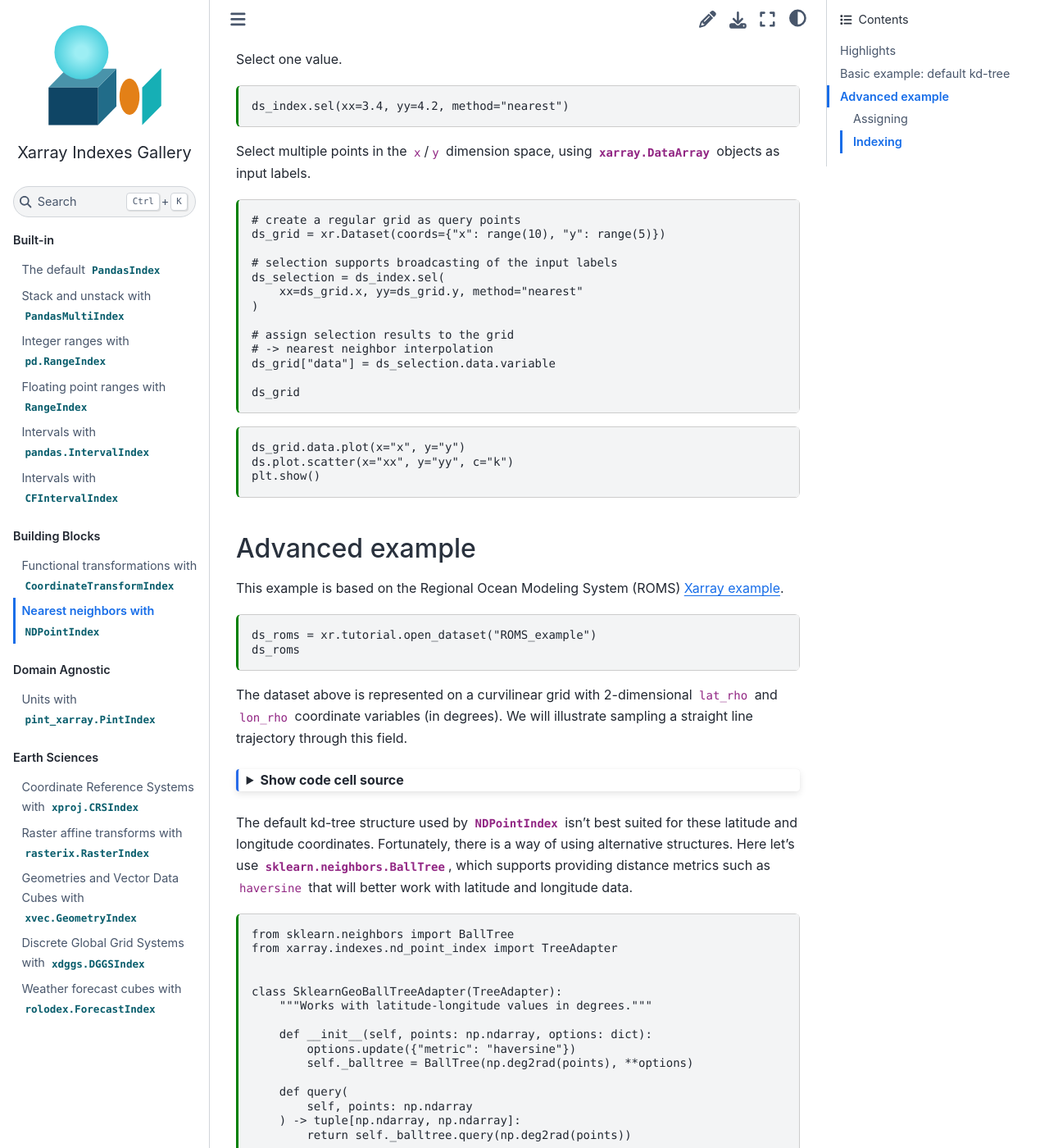
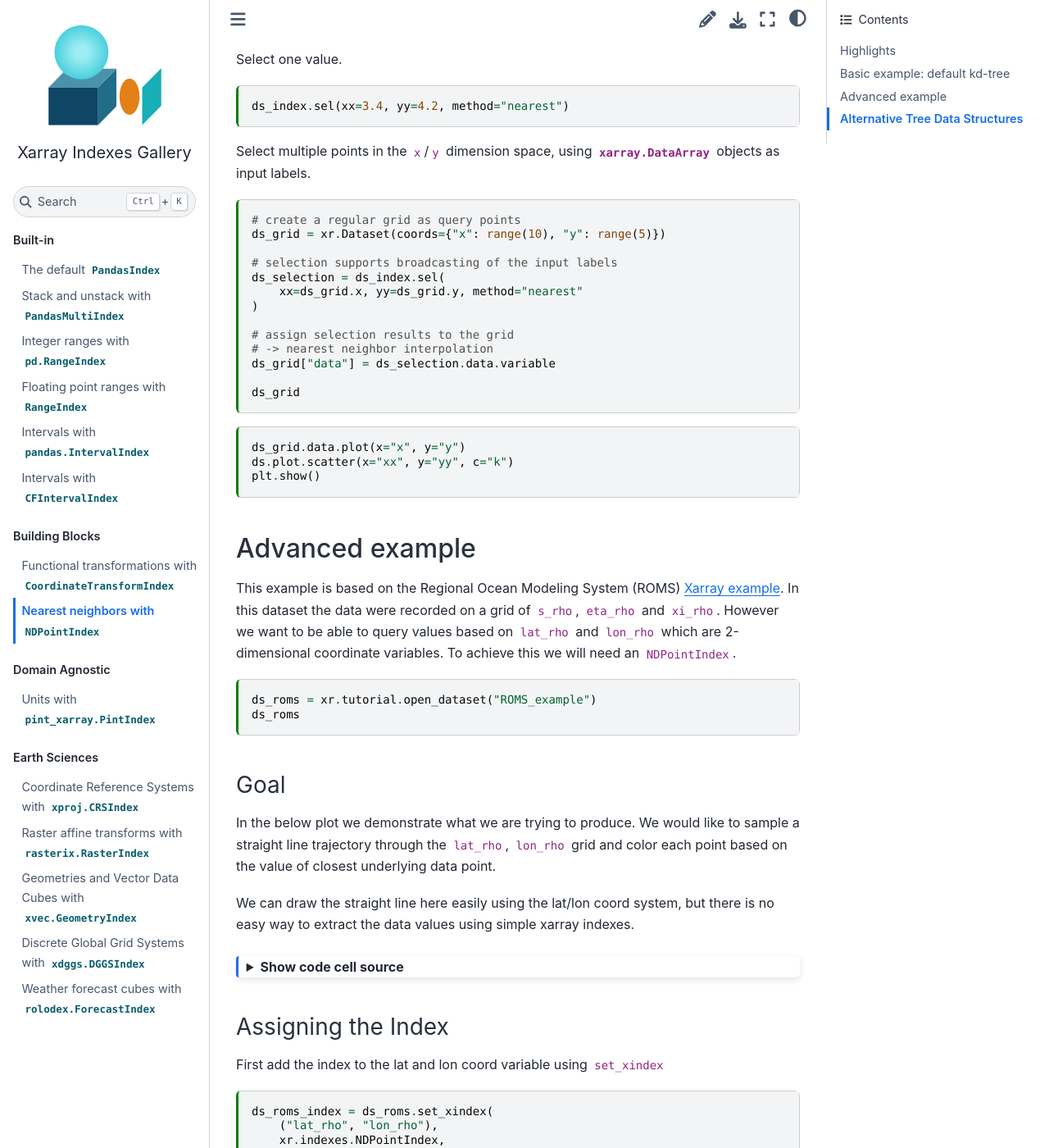
Before and after one commit to xarray-contrib/xarray-indexes, a Sphinx documentation site: the page built from docs/blocks/ndpoint.md, in a window 1280 px wide and 1400 px high, scrolled down 1189 px. Shown: the whole window at 82% size. Built offline with Sphinx 7.4.7 and the Sphinx Book theme 1.1.4, drawn with Linux system fonts in a browser that asks for light colours; some of the changed text lies outside the part shown.

Commit message:
update structure and content a bit to better explain ndpointindex

````diff
--- a/docs/blocks/ndpoint.md
+++ b/docs/blocks/ndpoint.md
@@ -24,16 +28,15 @@
 
 Let's create a dataset with random points.
 
-```{code-cell} python
+```{code-cell} ipython3
 import numpy as np
 import matplotlib.pyplot as plt
 import xarray as xr
 ```
 
-```{code-cell} python
----
-tags: [remove-cell]
----
+```{code-cell} ipython3
+:tags: [remove-cell]
+
 %xmode minimal
 xr.set_options(
     display_expand_indexes=True,
@@ -41,7 +44,7 @@
 );
 ```
 
-```{code-cell} python
+```{code-cell} ipython3
 shape = (5, 10)
 xx = xr.DataArray(
     np.random.uniform(0, 10, size=shape), dims=("y", "x")
@@ -55,13 +58,13 @@
 ds
 ```
 
-```{code-cell} python
+```{code-cell} ipython3
 ds.plot.scatter(x="xx", y="yy", hue="data");
 ```
 
 ### Assigning
 
-```{code-cell} python
+```{code-cell} ipython3
 ds_index = ds.set_xindex(("xx", "yy"), xr.indexes.NDPointIndex)
 ds_index
 ```
@@ -70,14 +73,14 @@
 
 Select one value.
 
-```{code-cell} python
+```{code-cell} ipython3
 ds_index.sel(xx=3.4, yy=4.2, method="nearest")
 ```
 
 Select multiple points in the `x`/`y` dimension space, using
 {py:class}`xarray.DataArray` objects as input labels.
 
-```{code-cell} python
+```{code-cell} ipython3
 # create a regular grid as query points
 ds_grid = xr.Dataset(coords={"x": range(10), "y": range(5)})
 
@@ -93,7 +96,7 @@
 ds_grid
 ```
 
-```{code-cell} python
+```{code-cell} ipython3
 ds_grid.data.plot(x="x", y="y")
 ds.plot.scatter(x="xx", y="yy", c="k")
 plt.show()
@@ -104,21 +107,24 @@
 ## Advanced example
 
 This example is based on the Regional Ocean Modeling System (ROMS) [Xarray
-example](https://docs.xarray.dev/en/stable/examples/ROMS_ocean_model.html).
+example](https://docs.xarray.dev/en/stable/examples/ROMS_ocean_model.html). In this dataset the data were recorded on a grid of `s_rho`, `eta_rho` and `xi_rho`. However we want to be able to query values based on `lat_rho` and `lon_rho` which are 2-dimensional coordinate variables. To achieve this we will need an `NDPointIndex`.
 
-```{code-cell} python
+
+
+```{code-cell} ipython3
 ds_roms = xr.tutorial.open_dataset("ROMS_example")
 ds_roms
 ```
 
-The dataset above is represented on a curvilinear grid with 2-dimensional
-`lat_rho` and `lon_rho` coordinate variables (in degrees). We will illustrate sampling a
-straight line trajectory through this field.
+### Goal
 
-```{code-cell} python
----
-tags: [hide-input]
----
+In the below plot we demonstrate what we are trying to produce. We would like to sample a straight line trajectory through the `lat_rho`, `lon_rho` grid and color each point based on the value of closest underlying data point.
+
+We can draw the straight line here easily using the lat/lon coord system, but there is no easy way to extract the data values using simple xarray indexes.
+
+```{code-cell} ipython3
+:tags: [hide-input]
+
 import matplotlib.pyplot as plt
 
 ds_trajectory = xr.Dataset(
@@ -142,13 +148,77 @@
 plt.show()
 ```
 
-The default kd-tree structure used by {py:class}`~xarray.indexes.NDPointIndex`
-isn't best suited for these latitude and longitude coordinates. Fortunately, there
-is a way of using alternative structures. Here let's use {py:class}`sklearn.neighbors.BallTree`,
-which supports providing distance metrics such as `haversine` that will better
-work with latitude and longitude data.
 
-```{code-cell} python
+### Assigning the Index
+
+First add the index to the lat and lon coord variable using `set_xindex`
+
+```{code-cell} ipython3
+
+ds_roms_index = ds_roms.set_xindex(
+    ("lat_rho", "lon_rho"),
+    xr.indexes.NDPointIndex,
+)
+ds_roms_index
+```
+
+### Indexing
+
+```{code-cell} ipython3
+ds_roms_selection = ds_roms_index.sel(
+    lat_rho=ds_trajectory.lat,
+    lon_rho=ds_trajectory.lon,
+    method="nearest",
+)
+ds_roms_selection
+```
+
+```{code-cell} ipython3
+:tags: [hide-input]
+
+ds_roms.salt.isel(s_rho=-1, ocean_time=0).plot(
+    x="lon_rho", y="lat_rho", vmin=0, vmax=35, alpha=0.3
+)
+plt.scatter(
+    ds_trajectory.lon.data,
+    ds_trajectory.lat.data,
+    c=ds_roms_selection.isel(s_rho=-1, ocean_time=0).salt,
+    s=15,
+    vmin=0,
+    vmax=35,
+    edgecolors="k",
+    linewidths=0.5,
+)
+plt.show()
+```
+
+
+
++++
+
+## Alternative Tree Data Structures
+
+The default kd-tree structure used by {py:class}`~xarray.indexes.NDPointIndex` isn't the best suited for these latitude longitude coordinates, in part because it does not support the best distance metrics for latitude and longitude data.
+
+Fortunately, there is a way of using alternative strucutrs with the {py:class}`~xarray.indexes.TreeAdapter`. Here we can use a {py:class}`sklearn.neighbors.BallTree`, which suppports providing distance metrics such as `haversine` that will better work latitude and longitude data.
+
+```{note}
+Using alternative structures via custom
+{py:class}`~xarray.indexes.TreeAdapter` subclasses is an
+experimental feature!
+
+The adapter above based on {py:class}`sklearn.neighbors.BallTree` will
+eventually be available in the [xoak](https://github.com/xarray-contrib/xoak)
+package along with other useful adapters.
+```
+
+```{code-cell} ipython3
+ds_roms_index = ds_roms.set_xindex(
+    ("lat_rho", "lon_rho"),
+    xr.indexes.NDPointIndex,
+    # tree_adapter_cls=xr.indexes.NDPointIndex,
+)
+ds_roms_index
 from sklearn.neighbors import BallTree
 from xarray.indexes.nd_point_index import TreeAdapter
 
@@ -171,53 +241,16 @@
         )
 ```
 
-```{note}
-Using alternative structures via custom {py:class}`~xarray.indexes.TreeAdapter` subclasses is an
-experimental feature!
+```{code-cell} ipython3
 
-The adapter above based on {py:class}`sklearn.neighbors.BallTree` will
-eventually be available in the [xoak](https://github.com/xarray-contrib/xoak)
-package along with other useful adapters.
-```
-
-### Assigning
-
-```{code-cell} python
-ds_roms_index = ds_roms.set_xindex(
+ds_roms_ball_index = ds_roms.set_xindex(
     ("lat_rho", "lon_rho"),
     xr.indexes.NDPointIndex,
     tree_adapter_cls=SklearnGeoBallTreeAdapter,
 )
-ds_roms_index
+ds_roms_ball_index
 ```
 
-### Indexing
+```{code-cell} ipython3
 
-```{code-cell} python
-ds_roms_selection = ds_roms_index.sel(
-    lat_rho=ds_trajectory.lat,
-    lon_rho=ds_trajectory.lon,
-    method="nearest",
-)
-ds_roms_selection
 ```
-
-```{code-cell} python
----
-tags: [hide-input]
----
-ds_roms.salt.isel(s_rho=-1, ocean_time=0).plot(
-    x="lon_rho", y="lat_rho", vmin=0, vmax=35, alpha=0.3
-)
-plt.scatter(
-    ds_trajectory.lon.data,
-    ds_trajectory.lat.data,
-    c=ds_roms_selection.isel(s_rho=-1, ocean_time=0).salt,
-    s=12,
-    vmin=0,
-    vmax=35,
-    edgecolors="k",
-    linewidths=0.5,
-)
-plt.show()
-```
````
Also changed, not shown: other parts of docs/blocks/ndpoint.md (+6 -2 lines), 1 other file.
